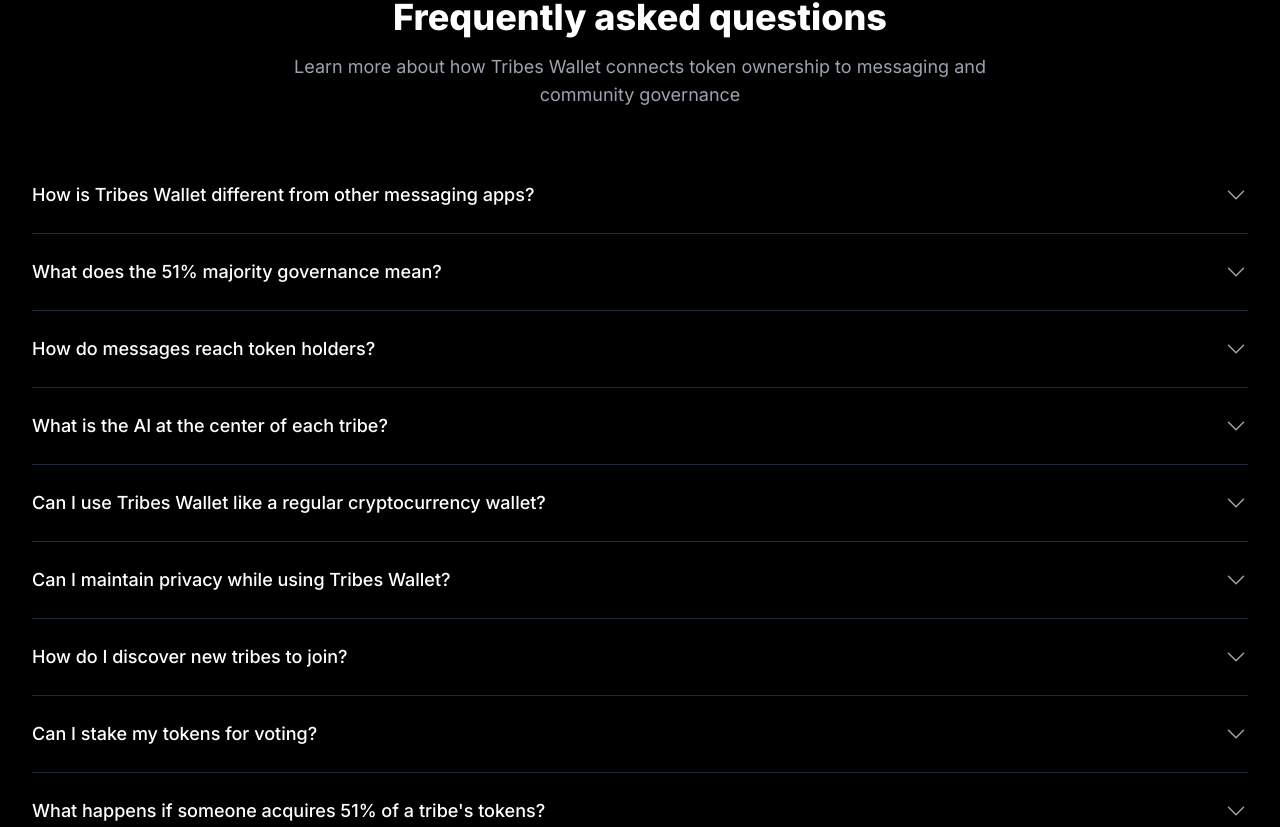
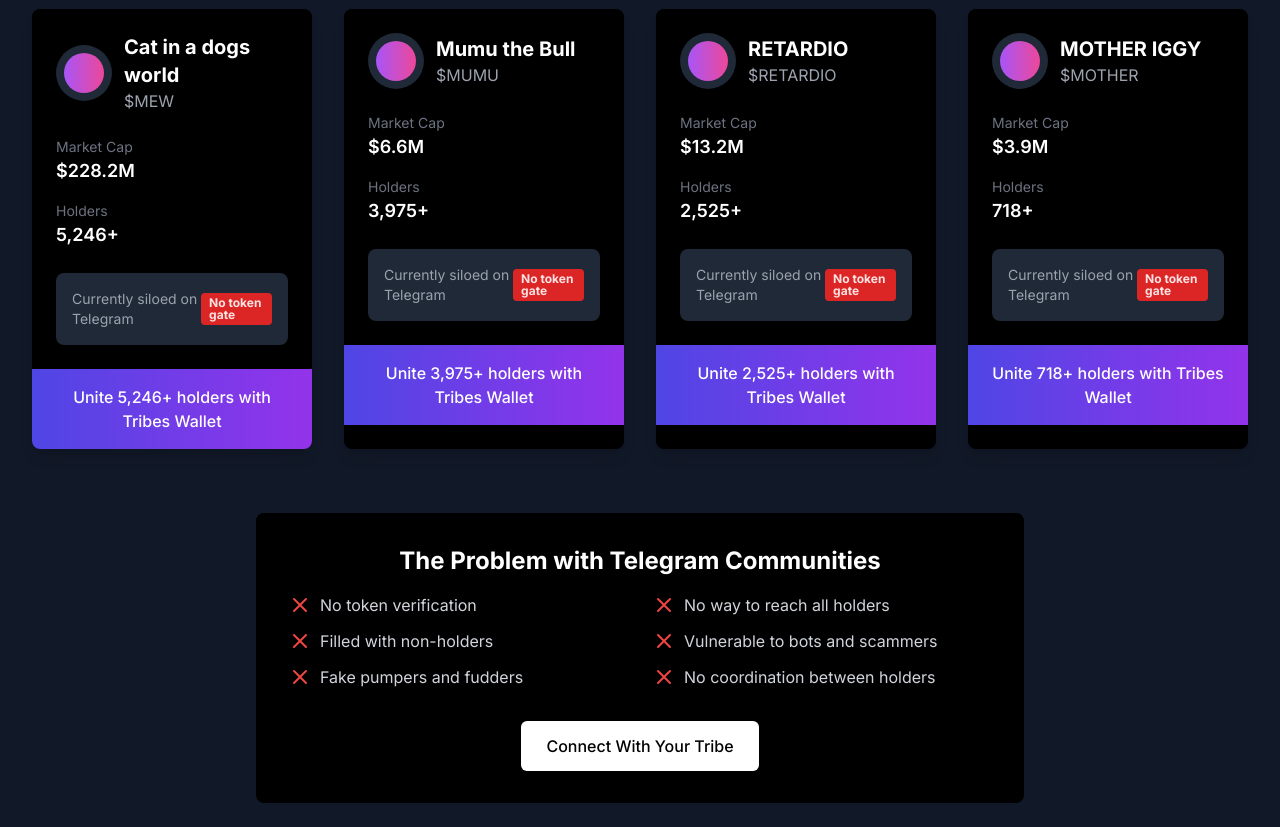
Before and after one commit to ai-tribes/tribeswallet, a Next.js app: page / in a window 1280 px wide. Shown: the part 3673-4500 px from the top of the page. Built offline with nearby package versions, Linux system fonts and the light colour scheme.

Commit message:
Update website to align with Tribes Wallet specification: added How It Works section and updated FAQ with details about cash handles, personal tokens, and ecosystem structure

```diff
--- a/src/components/FAQ.tsx
+++ b/src/components/FAQ.tsx
@@ -4,40 +4,40 @@
 
 const faqs = [
   {
-    question: "How is Tribes Wallet different from other messaging apps?",
-    answer: "Unlike traditional messaging apps, Tribes Wallet automatically creates group chats based on cryptocurrency token ownership. If you hold tokens for a particular cryptocurrency, you can access its group chat and communicate with other holders, similar to how shareholders might communicate in a company."
+    question: "What is the AI Tribes ecosystem?",
+    answer: "The AI Tribes ecosystem consists of three integrated platforms: AI Tribes (aitribes.com) - the parent platform focusing on AI agent governance, Tribes Wallet (tribeswallet.com) - the wallet and messaging component, and Tribify (tribify.ai) - a specialized service that tokenizes social media presence and creates AI agents representing users."
   },
   {
-    question: "What does the 51% majority governance mean?",
-    answer: "Similar to corporate governance, holding 51% or more of a particular token gives you majority control over that token's tribe chat. You can set message moderation rules, determine who can post, and control the tribe's AI representative. It directly links token ownership to community governance."
+    question: "How do token communities work in Tribes Wallet?",
+    answer: "When you hold any token in Tribes Wallet, you automatically gain access to that token's private community chat. The more tokens you own, the more privileges you receive. If you control 51% or more of a token's supply, you gain governance rights over the community, similar to how corporate governance works."
   },
   {
-    question: "How do messages reach token holders?",
-    answer: "When you send a message to a token, it's encrypted and made available to anyone who can prove they hold that token by signing with their private key. This means messages flow to the tokens themselves, not specific individuals, and whoever holds the tokens can read them."
+    question: "What are cash handles and personal tokens?",
+    answer: "Every user receives a cash handle starting with '$' (e.g., $Username) and their own personal token. This personal token functions like any other token in the ecosystem - it can be traded, and holders of your personal token gain access to your personal community. The same 51% governance applies, meaning someone who acquires 51% of your token gains influence over your community."
   },
   {
-    question: "What is the AI at the center of each tribe?",
-    answer: "Each tribe has an AI representative that serves as the public face of the community. This AI can be customized by the community through voting, with those holding more tokens having more influence. The AI can answer questions about the tribe, help moderate discussions, and execute tasks based on community decisions."
+    question: "How does the multi-address privacy system work?",
+    answer: "Tribes Wallet encourages users to maintain multiple wallet addresses with different token amounts. This enhances privacy about your total holdings while still allowing you to receive all messages sent to token holders across all your addresses. You can participate as a seemingly smaller holder even if you control a large amount of tokens."
   },
   {
-    question: "Can I use Tribes Wallet like a regular cryptocurrency wallet?",
-    answer: "Yes, Tribes Wallet functions as a full cryptocurrency wallet, allowing you to store, send and receive various tokens across multiple blockchains. The messaging functionality is integrated directly with these wallet capabilities, creating a seamless experience."
+    question: "What are AI agents in the ecosystem?",
+    answer: "Each token community can create and govern its own AI agent that serves as both a utility for members and a representative of the community. Unlike traditional AI tools, these agents are socially governed – their capabilities, focus, and behavior are determined by the token holders through voting, with those holding more tokens having more influence."
   },
   {
-    question: "Can I maintain privacy while using Tribes Wallet?",
-    answer: "Yes, you can spread your token holdings across multiple wallets while still participating in tribe communications. This allows you to maintain privacy about your total position and identity while still receiving all messages directed to tokens you hold."
+    question: "How do I discover new communities to join?",
+    answer: "Tribes Wallet includes a Tinder-like discovery feature where you can browse and join new token communities. You can swipe right to join/invest a micro-amount or left to pass. The system provides personalized tribe recommendations based on your existing holdings."
   },
   {
-    question: "How do I discover new tribes to join?",
-    answer: "Tribes Wallet includes a Tinder-like discovery feature where you can browse and join new token communities. You can see basic information about each tribe and directly purchase tokens to join communities that align with your interests."
+    question: "What is the Social Content Feed?",
+    answer: "The platform includes a unified feed that aggregates content from all your token communities and across social platforms. This Instagram-style feed combines on-chain activity, social posts, and in-app communications for a comprehensive view of your token communities."
   },
   {
-    question: "Can I stake my tokens for voting?",
-    answer: "Yes, you can stake your tokens to participate in governance votes that determine the direction and activities of the tribe and its AI representative. The more tokens you stake, the more influence you have in these decisions, similar to shareholder voting."
+    question: "How does messaging work in Tribes Wallet?",
+    answer: "The messaging system is token-gated, meaning only verified token holders can access community chats. Messages can be targeted based on token amount thresholds, allowing for strategic communication to specific holder segments. All messaging is end-to-end encrypted for security."
   },
   {
-    question: "What happens if someone acquires 51% of a tribe's tokens?",
-    answer: "If someone acquires 51% of a token, they gain majority control of the tribe, similar to a corporate takeover. They can set new governance rules, control moderation, and direct the tribe's AI representative. This creates a dynamic ecosystem where community control directly reflects token ownership."
+    question: "What is the $TRIBES token?",
+    answer: "The $TRIBES token is the native utility token for the platform. It grants access to the main Tribes community chat, serves as the foundation for the platform's governance system, and is required for creating new tribes/communities. Staking $TRIBES provides additional benefits and privileges."
   }
 ];
 
@@ -47,36 +47,38 @@
 
 export default function FAQ() {
   return (
-    <div id="faq" className="bg-black">
-      <div className="max-w-7xl mx-auto py-16 px-4 sm:py-24 sm:px-6 lg:px-8">
+    <section id="faq" className="py-16 bg-black">
+      <div className="max-w-7xl mx-auto px-4 sm:px-6 lg:px-8">
         <motion.div
           initial={{ opacity: 0, y: 20 }}
           whileInView={{ opacity: 1, y: 0 }}
           transition={{ duration: 0.5 }}
           viewport={{ once: true }}
+          className="text-center mb-12"
         >
-          <h2 className="text-3xl font-extrabold text-white sm:text-4xl text-center">Frequently asked questions</h2>
-          <p className="mt-4 text-lg text-gray-400 text-center max-w-3xl mx-auto">
-            Learn more about how Tribes Wallet connects token ownership to messaging and community governance
+          <h2 className="text-3xl font-extrabold text-white sm:text-4xl">
+            Frequently asked questions
+          </h2>
+          <p className="mt-4 text-lg text-gray-400 max-w-3xl mx-auto">
+            Learn more about how the Tribes Wallet ecosystem transforms tokens into thriving communities with AI integration, messaging, and governance.
           </p>
         </motion.div>
-        <div className="mt-12">
-          <dl className="space-y-6 divide-y divide-gray-800">
-            {faqs.map((faq, index) => (
+
         <motion.div
-                key={faq.question}
           initial={{ opacity: 0, y: 20 }}
           whileInView={{ opacity: 1, y: 0 }}
-                transition={{ duration: 0.5, delay: index * 0.1 }}
+          transition={{ duration: 0.5, delay: 0.2 }}
           viewport={{ once: true }}
-                className="pt-6"
+          className="max-w-3xl mx-auto divide-y-2 divide-gray-800"
         >
-                <Disclosure as="div">
+          <dl className="mt-6 space-y-6 divide-y divide-gray-800">
+            {faqs.map((faq, i) => (
+              <Disclosure as="div" key={faq.question} className="pt-6">
                 {({ open }) => (
                   <>
                     <dt className="text-lg">
                       <Disclosure.Button className="text-left w-full flex justify-between items-start text-white">
-                          <span className="font-medium text-white">{faq.question}</span>
+                        <span className="font-medium">{faq.question}</span>
                         <span className="ml-6 h-7 flex items-center">
                           <ChevronDownIcon
                             className={classNames(open ? '-rotate-180' : 'rotate-0', 'h-6 w-6 transform text-gray-400')}
@@ -91,11 +93,10 @@
                   </>
                 )}
               </Disclosure>
-              </motion.div>
             ))}
           </dl>
+        </motion.div>
       </div>
-      </div>
-    </div>
+    </section>
   );
 }
--- /dev/null
+++ b/src/components/HowItWorks.tsx
@@ -0,0 +1,159 @@
+import { motion } from 'framer-motion';
+import Image from 'next/image';
+
+export default function HowItWorks() {
+  return (
+    <section id="how-it-works" className="py-16 bg-black">
+      <div className="max-w-7xl mx-auto px-4 sm:px-6 lg:px-8">
+        <motion.div
+          initial={{ opacity: 0, y: 20 }}
+          whileInView={{ opacity: 1, y: 0 }}
+          transition={{ duration: 0.5 }}
+          viewport={{ once: true }}
+          className="text-center mb-16"
+        >
+          <h2 className="text-3xl font-extrabold text-white sm:text-4xl">
+            How Tribes Wallet Works
+          </h2>
+          <p className="mt-4 text-lg text-gray-400 max-w-3xl mx-auto">
+            A new paradigm where tokens become thriving communities with integrated messaging, AI agents, and governance.
+          </p>
+        </motion.div>
+
+        <div className="grid grid-cols-1 gap-16 lg:grid-cols-3">
+          {/* Step 1: Token Access */}
+          <motion.div
+            initial={{ opacity: 0, y: 20 }}
+            whileInView={{ opacity: 1, y: 0 }}
+            transition={{ duration: 0.5, delay: 0.1 }}
+            viewport={{ once: true }}
+            className="relative"
+          >
+            <div className="absolute flex items-center justify-center h-12 w-12 rounded-md bg-purple-600 text-white">
+              <span className="text-xl font-bold">1</span>
+            </div>
+            <div className="ml-16">
+              <h3 className="text-xl font-medium text-white">Token Access</h3>
+              <div className="mt-6 bg-gray-900 rounded-lg p-6 h-64 flex flex-col">
+                <p className="text-gray-400 mb-4">
+                  Hold any token to automatically gain access to its private community chat.
+                  The more tokens you own, the more privileges you receive.
+                </p>
+                <div className="flex-1 relative mt-4">
+                  <div className="absolute inset-0 bg-gradient-to-br from-purple-500 to-blue-600 rounded-md opacity-20"></div>
+                  <div className="relative z-10 h-full flex flex-col justify-center items-center">
+                    <div className="p-2 bg-gray-800 rounded-full mb-4">
+                      <svg xmlns="http://www.w3.org/2000/svg" fill="none" viewBox="0 0 24 24" strokeWidth={1.5} stroke="currentColor" className="w-8 h-8 text-purple-400">
+                        <path strokeLinecap="round" strokeLinejoin="round" d="M21 12a2.25 2.25 0 0 0-2.25-2.25H15a3 3 0 1 1-6 0H5.25A2.25 2.25 0 0 0 3 12m18 0v6a2.25 2.25 0 0 1-2.25 2.25H5.25A2.25 2.25 0 0 1 3 18v-6m18 0V9M3 12V9m18 0a2.25 2.25 0 0 0-2.25-2.25H5.25A2.25 2.25 0 0 0 3 9" />
+                      </svg>
+                    </div>
+                    <span className="text-white text-center">Token Ownership = Community Access</span>
+                  </div>
+                </div>
+              </div>
+            </div>
+          </motion.div>
+
+          {/* Step 2: Community Governance */}
+          <motion.div
+            initial={{ opacity: 0, y: 20 }}
+            whileInView={{ opacity: 1, y: 0 }}
+            transition={{ duration: 0.5, delay: 0.2 }}
+            viewport={{ once: true }}
+            className="relative"
+          >
+            <div className="absolute flex items-center justify-center h-12 w-12 rounded-md bg-purple-600 text-white">
+              <span className="text-xl font-bold">2</span>
+            </div>
+            <div className="ml-16">
+              <h3 className="text-xl font-medium text-white">51% Governance</h3>
+              <div className="mt-6 bg-gray-900 rounded-lg p-6 h-64 flex flex-col">
+                <p className="text-gray-400 mb-4">
+                  If you control 51% or more of a token's supply, you gain governance rights over the community,
+                  including moderation and control of the community's AI agent.
+                </p>
+                <div className="flex-1 relative mt-4">
+                  <div className="absolute inset-0 bg-gradient-to-br from-purple-500 to-blue-600 rounded-md opacity-20"></div>
+                  <div className="relative z-10 h-full flex flex-col justify-center items-center">
+                    <div className="p-2 bg-gray-800 rounded-full mb-4">
+                      <svg xmlns="http://www.w3.org/2000/svg" fill="none" viewBox="0 0 24 24" strokeWidth={1.5} stroke="currentColor" className="w-8 h-8 text-purple-400">
+                        <path strokeLinecap="round" strokeLinejoin="round" d="M12 21v-8.25M15.75 21v-8.25M8.25 21v-8.25M3 9l9-6 9 6m-1.5 12V10.332A48.36 48.36 0 0 0 12 9.75c-2.551 0-5.056.2-7.5.582V21M3 21h18M12 6.75h.008v.008H12V6.75Z" />
+                      </svg>
+                    </div>
+                    <span className="text-white text-center">Majority Token Control = Community Governance</span>
+                  </div>
+                </div>
+              </div>
+            </div>
+          </motion.div>
+
+          {/* Step 3: AI Integration */}
+          <motion.div
+            initial={{ opacity: 0, y: 20 }}
+            whileInView={{ opacity: 1, y: 0 }}
+            transition={{ duration: 0.5, delay: 0.3 }}
+            viewport={{ once: true }}
+            className="relative"
+          >
+            <div className="absolute flex items-center justify-center h-12 w-12 rounded-md bg-purple-600 text-white">
+              <span className="text-xl font-bold">3</span>
+            </div>
+            <div className="ml-16">
+              <h3 className="text-xl font-medium text-white">AI Representation</h3>
+              <div className="mt-6 bg-gray-900 rounded-lg p-6 h-64 flex flex-col">
+                <p className="text-gray-400 mb-4">
+                  Each token community has its own AI agent that serves as both a utility for members and
+                  a representative of the community, governed by token holders.
+                </p>
+                <div className="flex-1 relative mt-4">
+                  <div className="absolute inset-0 bg-gradient-to-br from-purple-500 to-blue-600 rounded-md opacity-20"></div>
+                  <div className="relative z-10 h-full flex flex-col justify-center items-center">
+                    <div className="p-2 bg-gray-800 rounded-full mb-4">
+                      <svg xmlns="http://www.w3.org/2000/svg" fill="none" viewBox="0 0 24 24" strokeWidth={1.5} stroke="currentColor" className="w-8 h-8 text-purple-400">
+                        <path strokeLinecap="round" strokeLinejoin="round" d="M9.813 15.904 9 18.75l-.813-2.846a4.5 4.5 0 0 0-3.09-3.09L2.25 12l2.846-.813a4.5 4.5 0 0 0 3.09-3.09L9 5.25l.813 2.846a4.5 4.5 0 0 0 3.09 3.09L15.75 12l-2.846.813a4.5 4.5 0 0 0-3.09 3.09ZM18.259 8.715 18 9.75l-.259-1.035a3.375 3.375 0 0 0-2.455-2.456L14.25 6l1.036-.259a3.375 3.375 0 0 0 2.455-2.456L18 2.25l.259 1.035a3.375 3.375 0 0 0 2.456 2.456L21.75 6l-1.035.259a3.375 3.375 0 0 0-2.456 2.456ZM16.894 20.567 16.5 21.75l-.394-1.183a2.25 2.25 0 0 0-1.423-1.423L13.5 18.75l1.183-.394a2.25 2.25 0 0 0 1.423-1.423l.394-1.183.394 1.183a2.25 2.25 0 0 0 1.423 1.423l1.183.394-1.183.394a2.25 2.25 0 0 0-1.423 1.423Z" />
+                      </svg>
+                    </div>
+                    <span className="text-white text-center">Community-Governed AI Representation</span>
+                  </div>
+                </div>
+              </div>
+            </div>
+          </motion.div>
+        </div>
+
+        <motion.div
+          initial={{ opacity: 0, y: 20 }}
+          whileInView={{ opacity: 1, y: 0 }}
+          transition={{ duration: 0.5, delay: 0.4 }}
+          viewport={{ once: true }}
+          className="mt-16 bg-gray-900 rounded-lg p-8"
+        >
+          <h3 className="text-xl font-bold text-white mb-4">The Three Integrated Platforms</h3>
+          <div className="grid grid-cols-1 gap-8 md:grid-cols-3">
+            <div className="border border-purple-500 rounded-lg p-6">
+              <h4 className="text-lg font-semibold text-purple-400 mb-2">AI Tribes</h4>
+              <p className="text-gray-400">
+                The parent platform focusing on AI agent governance and ecosystem management.
+                Creates the technology for social governance of AI.
+              </p>
+            </div>
+            <div className="border border-blue-500 rounded-lg p-6">
+              <h4 className="text-lg font-semibold text-blue-400 mb-2">Tribes Wallet</h4>
+              <p className="text-gray-400">
+                The wallet and messaging platform that transforms tokens into communities with
+                integrated messaging, AI agents, and governance.
+              </p>
+            </div>
+            <div className="border border-indigo-500 rounded-lg p-6">
+              <h4 className="text-lg font-semibold text-indigo-400 mb-2">Tribify</h4>
+              <p className="text-gray-400">
+                A specialized service that tokenizes social media presence and creates AI agents
+                representing users across platforms.
+              </p>
+            </div>
+          </div>
+        </motion.div>
+      </div>
+    </section>
+  );
+}
--- a/src/pages/index.tsx
+++ b/src/pages/index.tsx
@@ -1,8 +1,10 @@
+import type { ReactElement } from 'react'
 import Head from 'next/head'
 import Image from 'next/image'
 import { useState } from 'react'
 import Header from '@/components/Header'
 import Hero from '@/components/Hero'
+import HowItWorks from '@/components/HowItWorks'
 import Features from '@/components/Features'
 import MemecoinsShowcase from '@/components/MemecoinsShowcase'
 import FAQ from '@/components/FAQ'
@@ -23,13 +25,20 @@
 
       <div className="min-h-screen">
         <Header />
-        <Hero />
-        <Features />
-        <MemecoinsShowcase />
-        <FAQ />
-        <CTASection />
+        <main>
+          <Hero />
+          <HowItWorks />
+          <Features />
+          <MemecoinsShowcase />
+          <FAQ />
+          <CTASection />
+        </main>
         <Footer />
       </div>
     </>
   )
 }
+
+Home.getLayout = function getLayout(page: ReactElement) {
+  return page
+}
```
Lines whose indentation alone changed are shown as unchanged.
